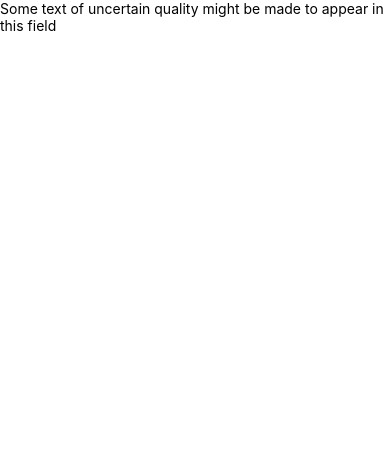
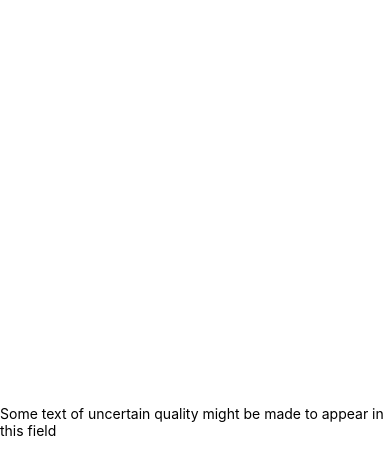
Before and after one commit to ssttv/react-native-auth-system, a React Native app: screen / in a window 390 px wide. Shown: the top 474 px of the page. Built offline with nearby package versions, Linux system fonts and the light colour scheme.

Commit message:
feat: realign items

```diff
--- a/App.js
+++ b/App.js
@@ -5,6 +5,8 @@ const styles = StyleSheet.create({
   container: {
     flex: 1,
     backgroundColor: "#fff",
+    alignItems: "center",
+    justifyContent: "center",
     ...Platform.select({
       ios: {
         paddingTop: 30
```
